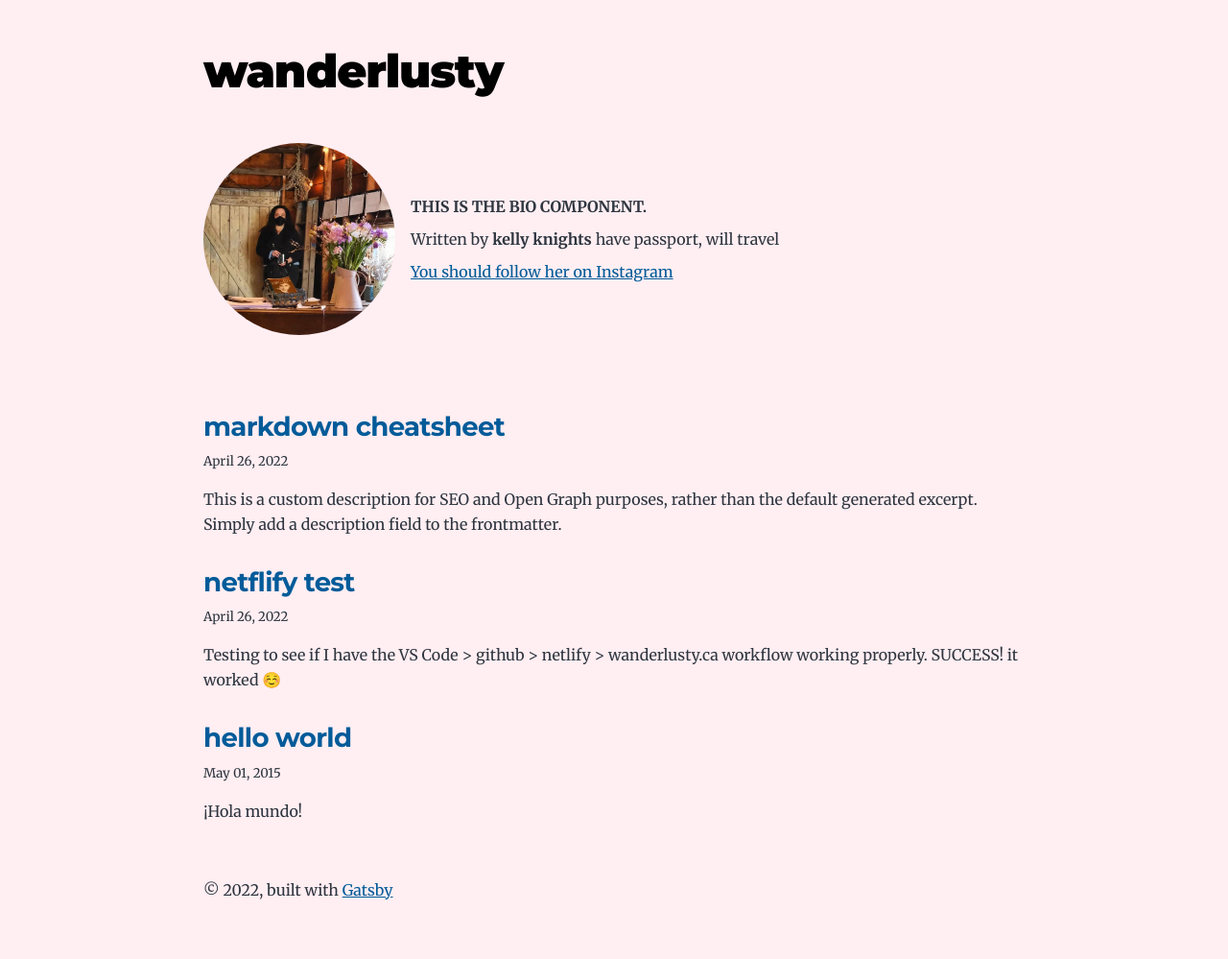
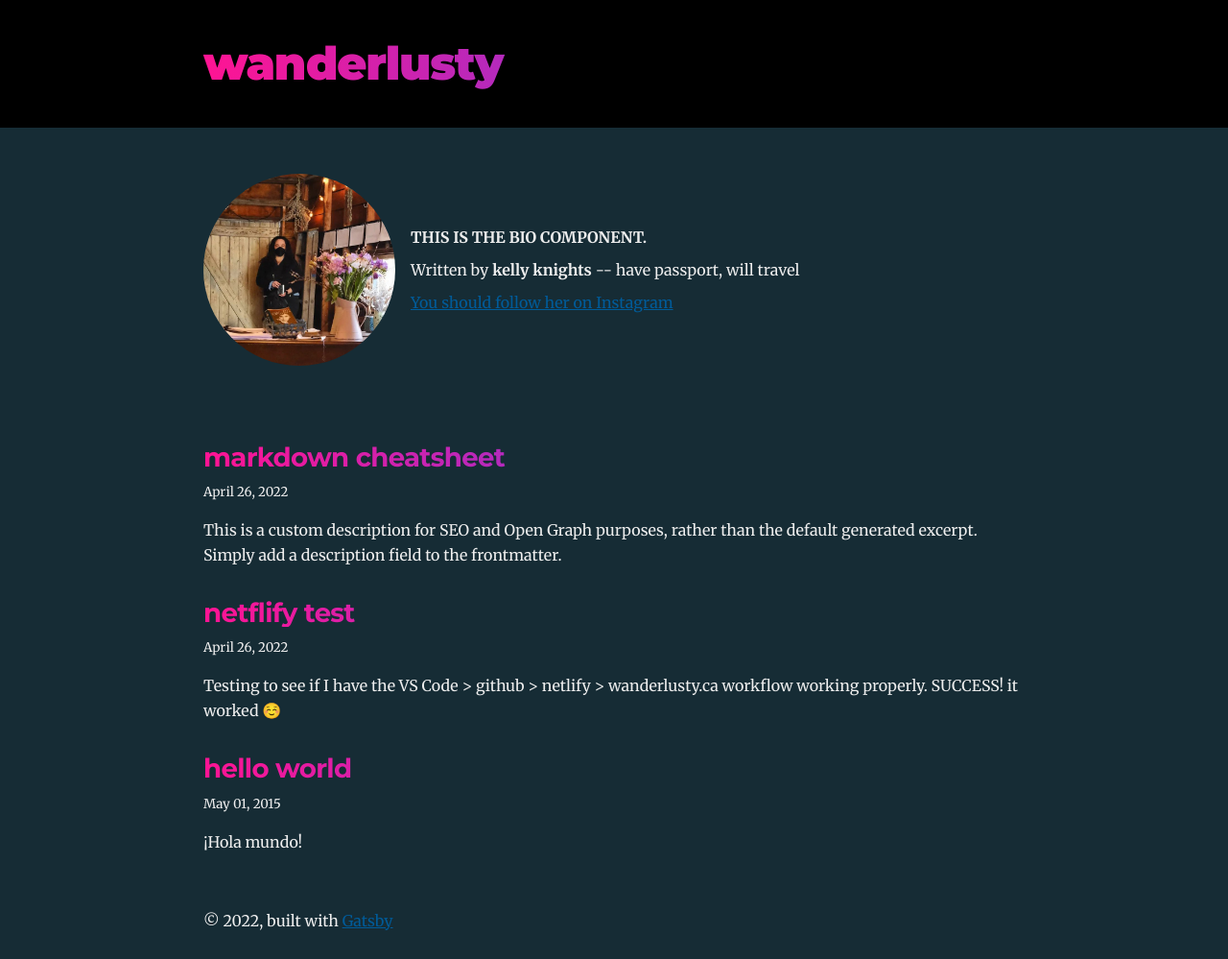
Before and after one commit to kknights/wanderlusty, a Gatsby site: page / in a window 1280 px wide. Shown: the whole page at 96% size. Built offline with nearby package versions, Linux system fonts and the light colour scheme; Gatsby itself is replaced by a stand-in of ours.

Commit message:
code | updated colours

```diff
--- a/src/components/bio.js
+++ b/src/components/bio.js
@@ -47,7 +47,7 @@ const Bio = () => {
         <p className="bio-text">This is the bio component.</p>
         {author?.name && (
         <p className="bio-text">
-          Written by <strong>{author.name}</strong> {author?.summary || null}
+          Written by <strong>{author.name}</strong> -- {author?.summary || null}
           {` `}
         </p>
       )}
--- a/src/components/layout.js
+++ b/src/components/layout.js
@@ -24,10 +24,16 @@ const Layout = ({ location, title, children }) => {
   }
 
   return (
+
     <div className="global-wrapper" data-is-root-path={isRootPath}>
-      <header className="global-header">{header}</header>
+
+      <header className="global-header">
+        <div className="content-wrapper">{header}</div>
+      </header>
+
+
       <main>{children}</main>
-      <footer>
+      <footer className="global-footer">
         <p>&copy; {new Date().getFullYear()}, built with <a href="https://www.gatsbyjs.com">Gatsby</a></p>
       </footer>
     </div>
--- a/src/scss/footer.scss
+++ b/src/scss/footer.scss
@@ -1,3 +1,3 @@
 footer {
-    padding: var(--spacing-6) var(--spacing-0);
-  }
+    padding: var(--spacing-6) var(--spacing-0) var(--spacing-0);
+}
--- a/src/scss/layout.scss
+++ b/src/scss/layout.scss
@@ -1,9 +1,14 @@
 /* TODO: is this really needed? */
+html, body {
+  margin: 0;
+  padding: 0;
+  overflow-x: hidden;
+}
+
+
 .global-wrapper {
-  // outline: 1px solid purple;
-  margin: var(--spacing-0) auto;
-  max-width: var(--maxWidth-wrapper);
-  padding: var(--spacing-10) var(--spacing-5);
+  @include wrapper();
+  padding-top: 0;
 }
 
 .global-wrapper[data-is-root-path="true"] .bio {
@@ -11,10 +16,20 @@
 }
 
 .global-header {
+  @include fullWidth();
   margin-bottom: var(--spacing-12);
+  background: #000;
 }
-
+// .global-footer {
+//   // outline: 1px solid red;
+// }
 //what is this for?
 .gatsby-highlight {
   margin-bottom: var(--spacing-8);
 }
+
+
+
+.content-wrapper {
+  @include wrapper();
+}
--- a/src/scss/mixins.scss
+++ b/src/scss/mixins.scss
@@ -35,6 +35,12 @@
     align-items: center;
 }
 
+@mixin wrapper(){
+    // margin: var(--spacing-0) auto;
+    margin: 0 auto;
+    max-width: var(--maxWidth-wrapper);
+    padding:  var(--spacing-10)  var(--spacing-5);
+}
 
 // visually hide content
 @mixin visually-hidden {
@@ -56,3 +62,9 @@
 @mixin backgroundFade {
     transition: background-color 0.3s ease;
 }
+
+@mixin gradientText{
+    background-image: var(--rainbow-gradient-alt, #fff);
+    -webkit-background-clip: text;
+    -webkit-text-fill-color: transparent;
+}
--- a/src/scss/posts.scss
+++ b/src/scss/posts.scss
@@ -1,4 +1,6 @@
 .main-heading {
+  @include gradientText;
+
     font-size: var(--fontSize-7);
     margin: 0;
   }
@@ -13,8 +15,8 @@
   }
 
   .post-list-item h2 {
+    @include gradientText;
     font-size: var(--fontSize-4);
-    color: var(--color-primary);
     margin-bottom: var(--spacing-2);
     margin-top: var(--spacing-0);
   }
--- a/src/scss/typography.scss
+++ b/src/scss/typography.scss
@@ -48,7 +48,7 @@ h6 {
 }
 
 h1 > a {
-  color: inherit;
+  // color: inherit;
   text-decoration: none;
 }
 
--- a/src/scss/variables.scss
+++ b/src/scss/variables.scss
@@ -10,6 +10,8 @@
     --maxWidth-4xl: 56rem;
     --maxWidth-full: "100%";
     --maxWidth-wrapper: var(--maxWidth-4xl);
+
+
     --spacing-px: "1px";
     --spacing-0: 0;
     --spacing-1: 0.25rem;
@@ -25,11 +27,14 @@
     --spacing-20: 5rem;
     --spacing-24: 6rem;
     --spacing-32: 8rem;
+
+    //FONTS
     --fontFamily-sans: Montserrat, system-ui, -apple-system, BlinkMacSystemFont,
       "Segoe UI", Roboto, "Helvetica Neue", Arial, "Noto Sans", sans-serif,
       "Apple Color Emoji", "Segoe UI Emoji", "Segoe UI Symbol", "Noto Color Emoji";
     --fontFamily-serif: "Merriweather", "Georgia", Cambria, "Times New Roman",
       Times, serif;
+
     --font-body: var(--fontFamily-serif);
     --font-heading: var(--fontFamily-sans);
     --fontWeight-normal: 400;
@@ -52,11 +57,17 @@
     --fontSize-5: 2.074rem;
     --fontSize-6: 2.488rem;
     --fontSize-7: 2.986rem;
+
+    //COLOURS
     --color-primary: #005b99;
-    --color-text: #2e353f;
+    --color-text: #eeeeee;
     --color-text-light: #4f5969;
-    --color-heading: #1a202c;
-    --color-heading-black: black;
+    --color-heading: var(--rainbow-gradient);
+    --color-heading-black: #000;
     --color-accent: #d1dce5;
-    --colour-background: #FFEEF2;
+    --colour-background: #162C35;
+
+    //GRADIENTS
+    --rainbow-gradient: linear-gradient(-90deg,#fda399 0,#35c3ff 30%,#fda399 50%,#fda399 70%,#ebf38b 90%,#adfbda 100%);
+    --rainbow-gradient-alt: linear-gradient(to right,#ff1493,#9932CC, #4B0082);
   }
```
